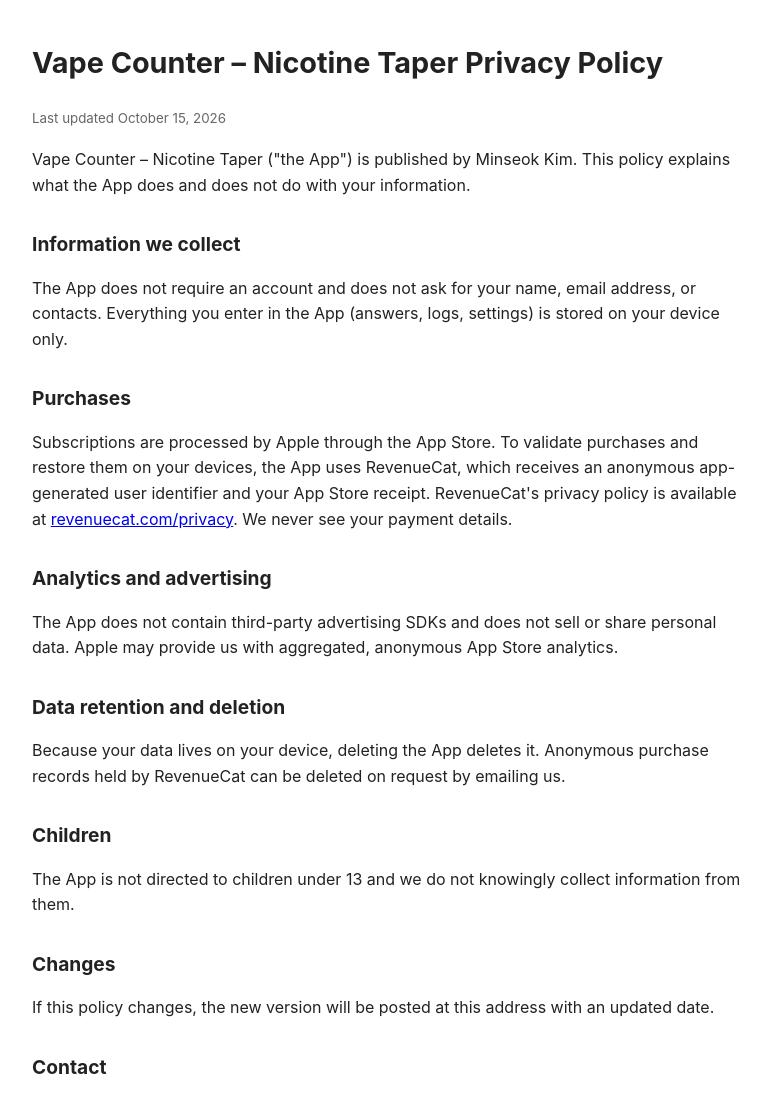
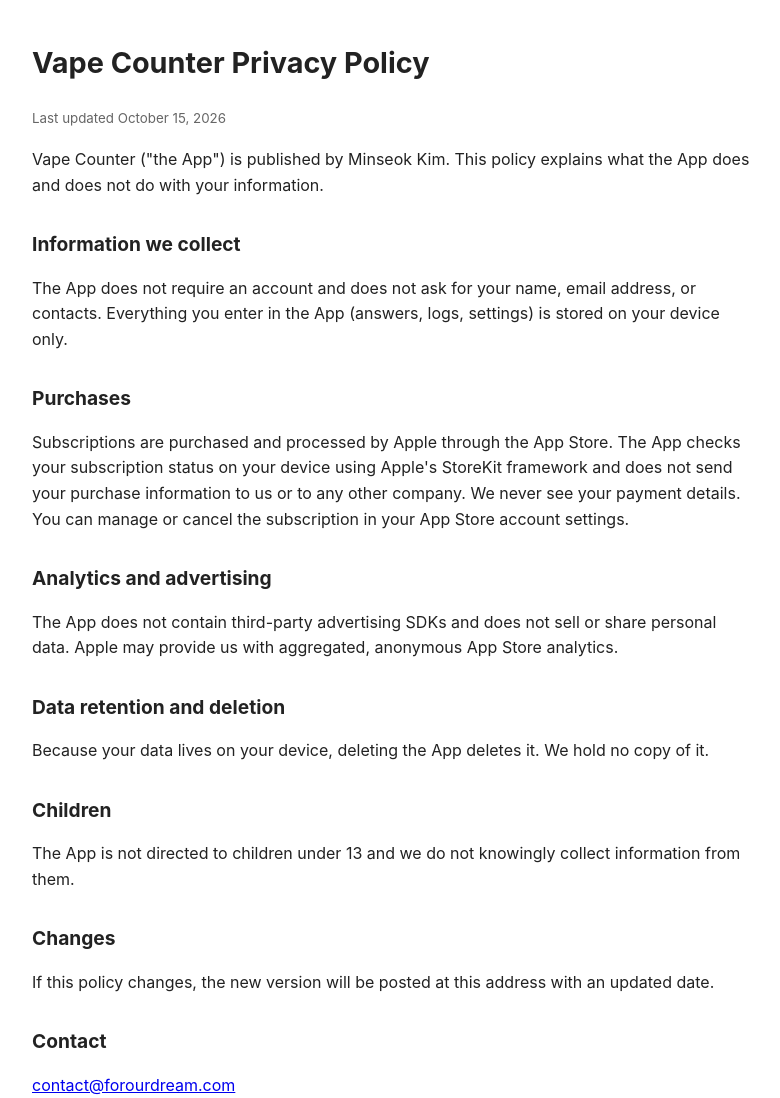
Before and after one commit to FOD-team-org/app-legal, a plain HTML site: page vape-counter/privacy/index.html in a window 1280 px wide. Shown: the top 1098 px of the page, without its empty margins (248-1028 px from the left). Drawn offline with Linux system fonts and the light colour scheme.

Commit message:
legal: vape-counter (Vape Counter)

```diff
--- a/vape-counter/privacy/index.html
+++ b/vape-counter/privacy/index.html
@@ -1,14 +1,14 @@
-<!doctype html><html lang="en"><head><meta charset="utf-8"><meta name="viewport" content="width=device-width,initial-scale=1"><title>Vape Counter – Nicotine Taper – Privacy Policy</title><style>body{font-family:-apple-system,system-ui,Segoe UI,Roboto,sans-serif;max-width:720px;margin:40px auto;padding:0 20px;line-height:1.6;color:#222}h1{font-size:1.8rem}h2{font-size:1.2rem;margin-top:1.6em}small{color:#666}</style></head><body>
-<h1>Vape Counter – Nicotine Taper Privacy Policy</h1><small>Last updated October 15, 2026</small>
-<p>Vape Counter – Nicotine Taper ("the App") is published by Minseok Kim. This policy explains what the App does and does not do with your information.</p>
+<!doctype html><html lang="en"><head><meta charset="utf-8"><meta name="viewport" content="width=device-width,initial-scale=1"><title>Vape Counter – Privacy Policy</title><style>body{font-family:-apple-system,system-ui,Segoe UI,Roboto,sans-serif;max-width:720px;margin:40px auto;padding:0 20px;line-height:1.6;color:#222}h1{font-size:1.8rem}h2{font-size:1.2rem;margin-top:1.6em}small{color:#666}</style></head><body>
+<h1>Vape Counter Privacy Policy</h1><small>Last updated October 15, 2026</small>
+<p>Vape Counter ("the App") is published by Minseok Kim. This policy explains what the App does and does not do with your information.</p>
 <h2>Information we collect</h2>
 <p>The App does not require an account and does not ask for your name, email address, or contacts. Everything you enter in the App (answers, logs, settings) is stored on your device only.</p>
 <h2>Purchases</h2>
-<p>Subscriptions are processed by Apple through the App Store. To validate purchases and restore them on your devices, the App uses RevenueCat, which receives an anonymous app-generated user identifier and your App Store receipt. RevenueCat's privacy policy is available at <a href="https://www.revenuecat.com/privacy">revenuecat.com/privacy</a>. We never see your payment details.</p>
+<p>Subscriptions are purchased and processed by Apple through the App Store. The App checks your subscription status on your device using Apple's StoreKit framework and does not send your purchase information to us or to any other company. We never see your payment details. You can manage or cancel the subscription in your App Store account settings.</p>
 <h2>Analytics and advertising</h2>
 <p>The App does not contain third-party advertising SDKs and does not sell or share personal data. Apple may provide us with aggregated, anonymous App Store analytics.</p>
 <h2>Data retention and deletion</h2>
-<p>Because your data lives on your device, deleting the App deletes it. Anonymous purchase records held by RevenueCat can be deleted on request by emailing us.</p>
+<p>Because your data lives on your device, deleting the App deletes it. We hold no copy of it.</p>
 <h2>Children</h2>
 <p>The App is not directed to children under 13 and we do not knowingly collect information from them.</p>
 <h2>Changes</h2>
```
Also changed, not shown: vape-counter/terms/index.html (+3 -3 lines).
